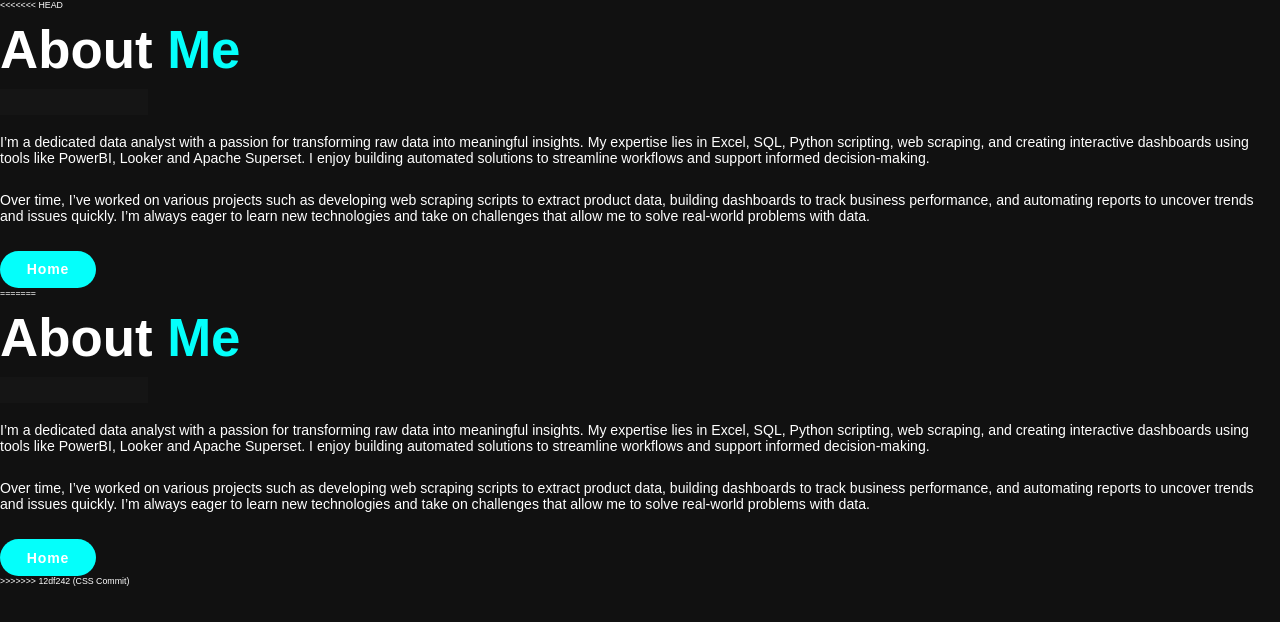
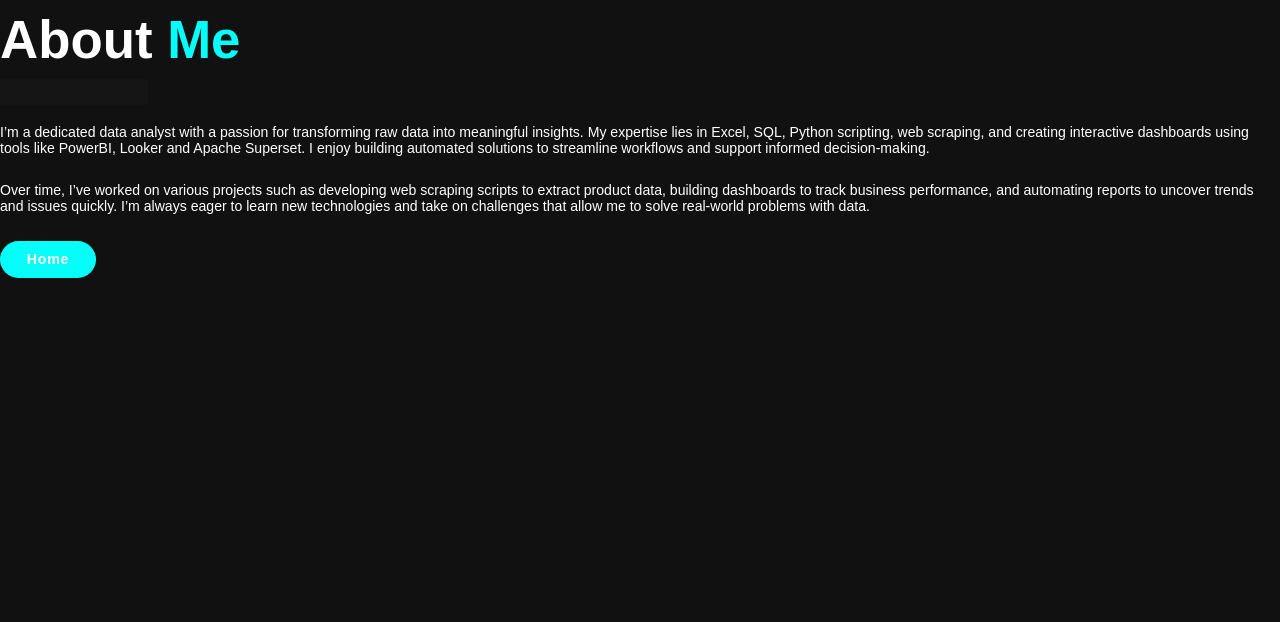
Before and after one commit to MoazMorsh/MoazMorsh.github.io, a plain HTML site: page readmore.html in a window 1280 px wide. Drawn offline with Linux system fonts and the light colour scheme.

Commit message:
Update readmore.html

```diff
--- a/readmore.html
+++ b/readmore.html
@@ -1,4 +1,3 @@
-<<<<<<< HEAD
 <link rel="stylesheet" href="Style.css">
 <div class="about-content">
     <h2 class="heading">About <span>Me</span></h2>
@@ -11,17 +10,3 @@
     <p>Over time, I’ve worked on various projects such as developing web scraping scripts to extract product data, building dashboards to track business performance, and automating reports to uncover trends and issues quickly. I’m always eager to learn new technologies and take on challenges that allow me to solve real-world problems with data.</p>
         <a href="index.html" class="btn">Home</a>
     </div>
-=======
-<link rel="stylesheet" href="style.css">
-<div class="about-content">
-    <h2 class="heading">About <span>Me</span></h2>
-    <h3 class="text-animation">
-        <span></span>
-    </h3>
-    <p>I’m a dedicated data analyst with a passion for transforming raw data into meaningful insights. My expertise lies in Excel, SQL, Python scripting, web scraping, and creating interactive dashboards using tools like PowerBI, Looker and Apache Superset.
-        I enjoy building automated solutions to streamline workflows and support informed decision-making.
-        </p>
-    <p>Over time, I’ve worked on various projects such as developing web scraping scripts to extract product data, building dashboards to track business performance, and automating reports to uncover trends and issues quickly. I’m always eager to learn new technologies and take on challenges that allow me to solve real-world problems with data.</p>
-        <a href="index.html" class="btn">Home</a>
-    </div>
->>>>>>> 12df242 (CSS Commit)
```
